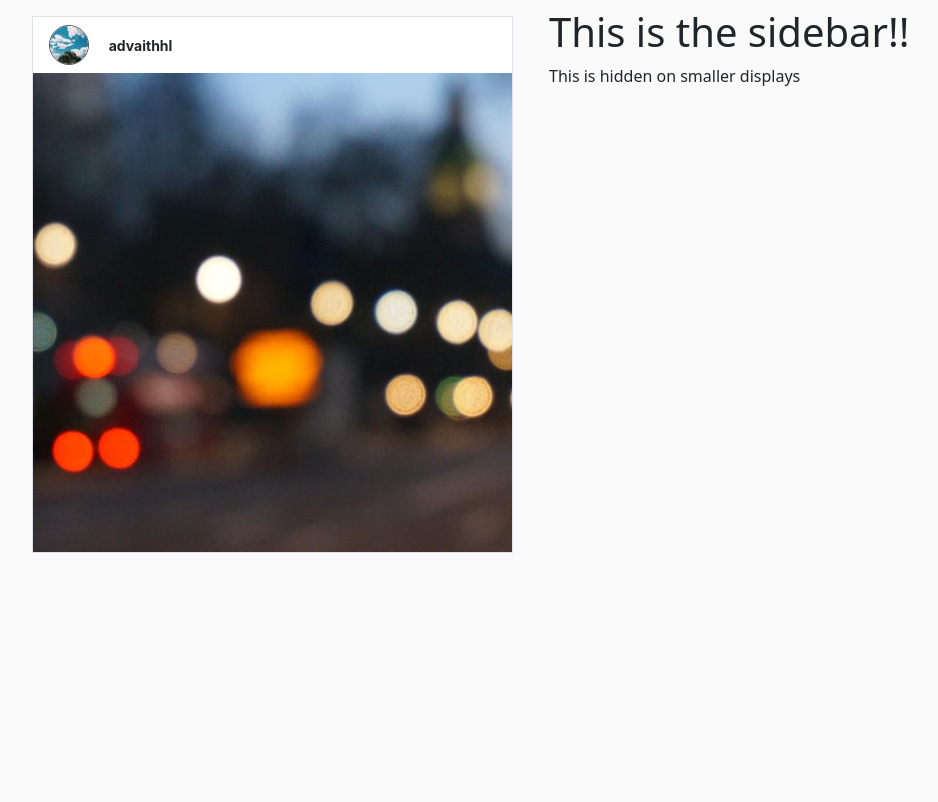
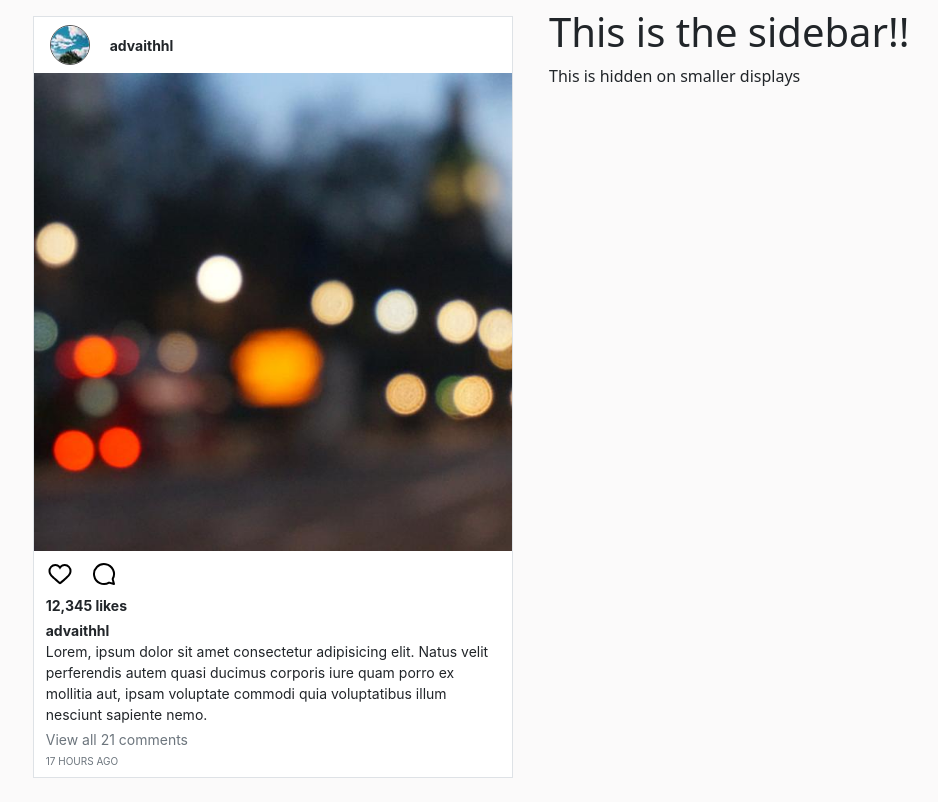
Before and after one commit to advaithhl/Instaclone, a Django app: page / in a window 1280 px wide. Shown: the part 75-877 px from the top of the page, without its empty margins (103-1041 px from the left). Before the commit the page ends 628 px from the top, so only its background shows below. Run offline with Django 4.2, Linux system fonts and the light colour scheme.

Commit message:
Complete post template

```diff
--- a/feed/static/feed/main.css
+++ b/feed/static/feed/main.css
@@ -15,11 +15,18 @@ body {
   width: 40px;
 }
 
-.home-post-username {
+.home-post-text {
   font-family: -apple-system, BlinkMacSystemFont, "Segoe UI", Roboto, Helvetica,
     Arial, sans-serif;
   font-weight: 400;
   font-size: 14px;
+}
+
+.home-post-time {
+  font-family: -apple-system, BlinkMacSystemFont, "Segoe UI", Roboto, Helvetica,
+    Arial, sans-serif;
+  font-weight: 400;
+  font-size: 10px;
 }
 
 .home-post-img {
@@ -27,6 +34,12 @@ body {
   height: auto;
 }
 
+.action-button {
+  background-color: transparent;
+  border: 0px;
+}
+
 .post-container {
   background-color: #ffffff;
+  max-width: 600px;
 }
--- a/feed/templates/feed/base.html
+++ b/feed/templates/feed/base.html
@@ -79,7 +79,7 @@
         </svg>
       </div>
     </nav>
-    <main role="main" class="d-flex mt-2 justify-content-around">
+    <main role="main" class="d-flex mt-2 mb-4 justify-content-around">
       <div class="row p-0">
         <div class="col p-0">{% block content %}{% endblock %}</div>
         <div class="col d-none d-lg-block ms-4">
--- a/feed/templates/feed/home.html
+++ b/feed/templates/feed/home.html
@@ -8,7 +8,7 @@
         alt="instaclone-post-dp"
       />
     </div>
-    <div class="col-auto home-post-username fw-bold">advaithhl</div>
+    <div class="col-auto home-post-text fw-bold">advaithhl</div>
   </div>
   <div class="row mx-auto">
     <div class="col-auto p-0">
@@ -19,6 +19,74 @@
       />
     </div>
   </div>
+  <!-- Begin action row -->
+  <div class="row mx-auto">
+    <!-- Like button -->
+    <div class="col-auto mt-1 ms-1 p-1">
+      <button class="action-button" type="button">
+        <svg
+          aria-label="Like"
+          id="like-button"
+          fill="#000000"
+          height="24"
+          viewBox="0 0 24 24"
+          width="24"
+        >
+          <path
+            d="M16.792 3.904A4.989 4.989 0 0121.5 9.122c0 3.072-2.652 4.959-5.197 7.222-2.512 2.243-3.865 3.469-4.303 3.752-.477-.309-2.143-1.823-4.303-3.752C5.141 14.072 2.5 12.167 2.5 9.122a4.989 4.989 0 014.708-5.218 4.21 4.21 0 013.675 1.941c.84 1.175.98 1.763 1.12 1.763s.278-.588 1.11-1.766a4.17 4.17 0 013.679-1.938m0-2a6.04 6.04 0 00-4.797 2.127 6.052 6.052 0 00-4.787-2.127A6.985 6.985 0 00.5 9.122c0 3.61 2.55 5.827 5.015 7.97.283.246.569.494.853.747l1.027.918a44.998 44.998 0 003.518 3.018 2 2 0 002.174 0 45.263 45.263 0 003.626-3.115l.922-.824c.293-.26.59-.519.885-.774 2.334-2.025 4.98-4.32 4.98-7.94a6.985 6.985 0 00-6.708-7.218z"
+          ></path>
+        </svg>
+      </button>
+    </div>
+    <!-- Comment button -->
+    <div class="col-auto mt-1 p-1">
+      <button class="action-button" type="button">
+        <svg
+          aria-label="Comment"
+          fill="#000000"
+          height="24"
+          viewBox="0 0 24 24"
+          width="24"
+        >
+          <path
+            d="M20.656 17.008a9.993 9.993 0 10-3.59 3.615L22 22z"
+            fill="none"
+            stroke="currentcolor"
+            stroke-linejoin="round"
+            stroke-width="2"
+          ></path>
+        </svg>
+      </button>
+    </div>
+    <!-- End action row -->
+  </div>
+  <!-- Begin likes count -->
+  <div class="row mx-auto">
+    <div class="col-auto mt-1 home-post-text fw-bold">12,345 likes</div>
+  </div>
+  <!-- End likes count -->
+  <!-- Begin description -->
+  <div class="row mx-auto">
+    <div class="col-auto mt-1 home-post-text">
+      <div class="fw-bold">advaithhl</div>
+      Lorem, ipsum dolor sit amet consectetur adipisicing elit. Natus velit
+      perferendis autem quasi ducimus corporis iure quam porro ex mollitia aut,
+      ipsam voluptate commodi quia voluptatibus illum nesciunt sapiente nemo.
+    </div>
+  </div>
+  <!-- End description -->
+  <!-- Begin comment loader -->
+  <div class="row mx-auto">
+    <div class="col-auto mt-1 home-post-text text-muted">
+      View all 21 comments
+    </div>
+  </div>
+  <!-- End comment loader -->
+  <!-- Begin time posted -->
+  <div class="row mx-auto mb-2">
+    <div class="col-auto mt-1 home-post-time text-muted">17 HOURS AGO</div>
+  </div>
+  <!-- End time posted -->
 </div>
 {% endblock content %} {% block sidebar %}
 <h1>This is the sidebar!!</h1>
```
